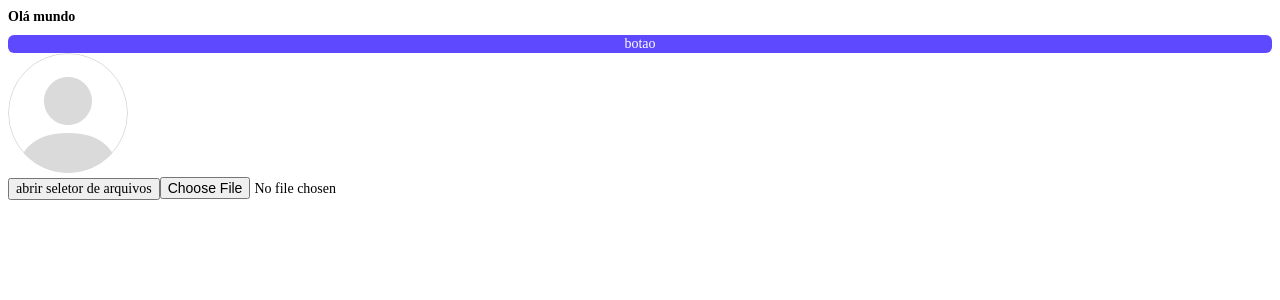
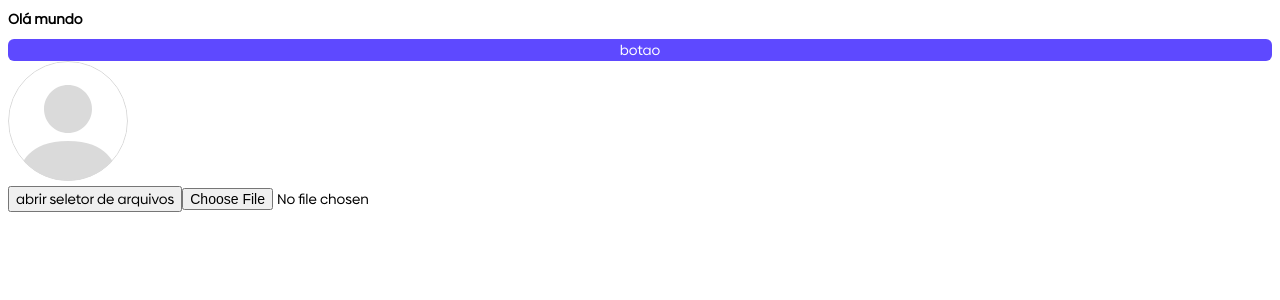
Before and after one commit to Leonpsilv/devagram-react, a Next.js app: page / in a window 1280 px wide. Shown: the top 300 px of the page. Built offline with nearby package versions, Linux system fonts and the light colour scheme.

Commit message:
Update variables.scss

```diff
--- a/src/styles/variables.scss
+++ b/src/styles/variables.scss
@@ -1,6 +1,6 @@
-$fontRegular: 'BiennaleRegular';
-$fontBold: 'BiennaleBold';
-$fontLight: 'BiennaleLight';
+$fontRegular: 'Biennale Regular';
+$fontBold: 'Biennale Bold';
+$fontLight: 'Biennale Light';
 
 $primaryColor: #5E49FF;
 $primaryColor1: #3BD42D;
```
